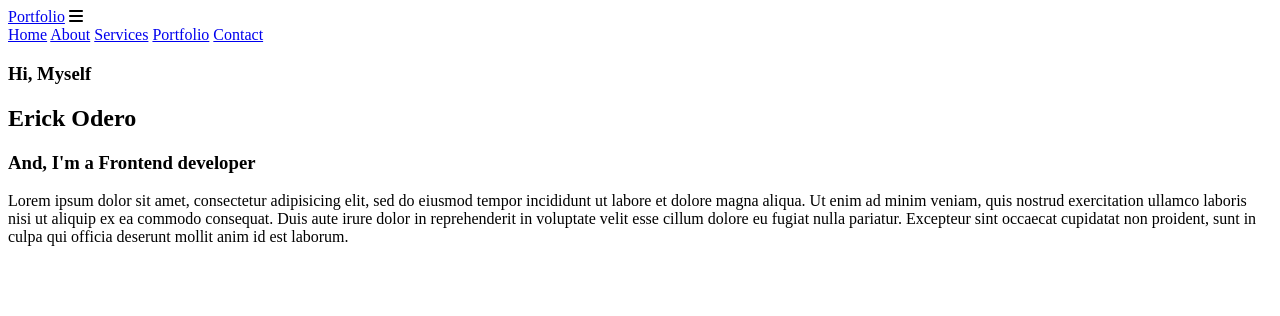
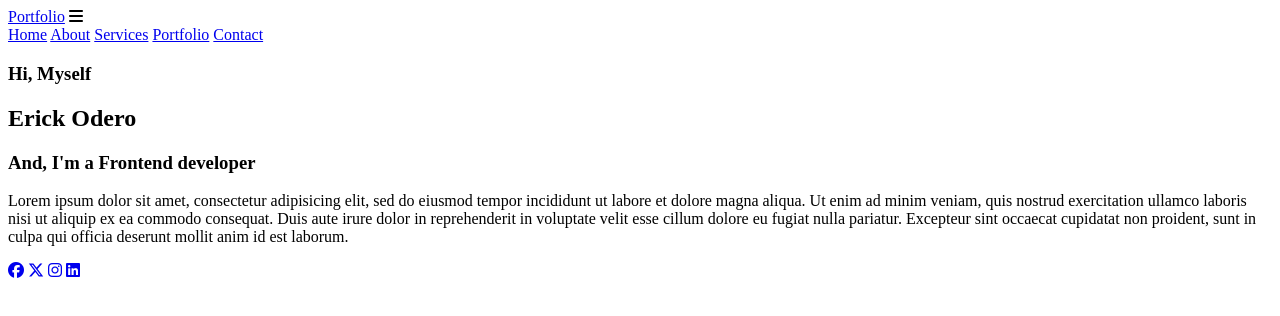
Before and after one commit to odero-e/MyPortfolio, a plain HTML site: page index.html in a window 1280 px wide. Drawn offline with Linux system fonts and the light colour scheme.

Commit message:
Update index.html

```diff
--- a/index.html
+++ b/index.html
@@ -41,9 +41,10 @@
 			proident, sunt in culpa qui officia deserunt mollit anim id est laborum.
 			</p>
 			<div class="social-media">
-				<a href="#"></a>
-				<a href="#"></a>
-				<a href="#"></a>
+				<a href="#"><i class="fa-brands fa-facebook"></i></a>
+				<a href="#"><i class="fa-brands fa-x-twitter"></i></a>
+				<a href="#"><i class="fa-brands fa-instagram"></i></a>
+				<a href="#"><i class="fa-brands fa-linkedin"></i></a>
 			</div>
 		</div>
 	</section>
```
